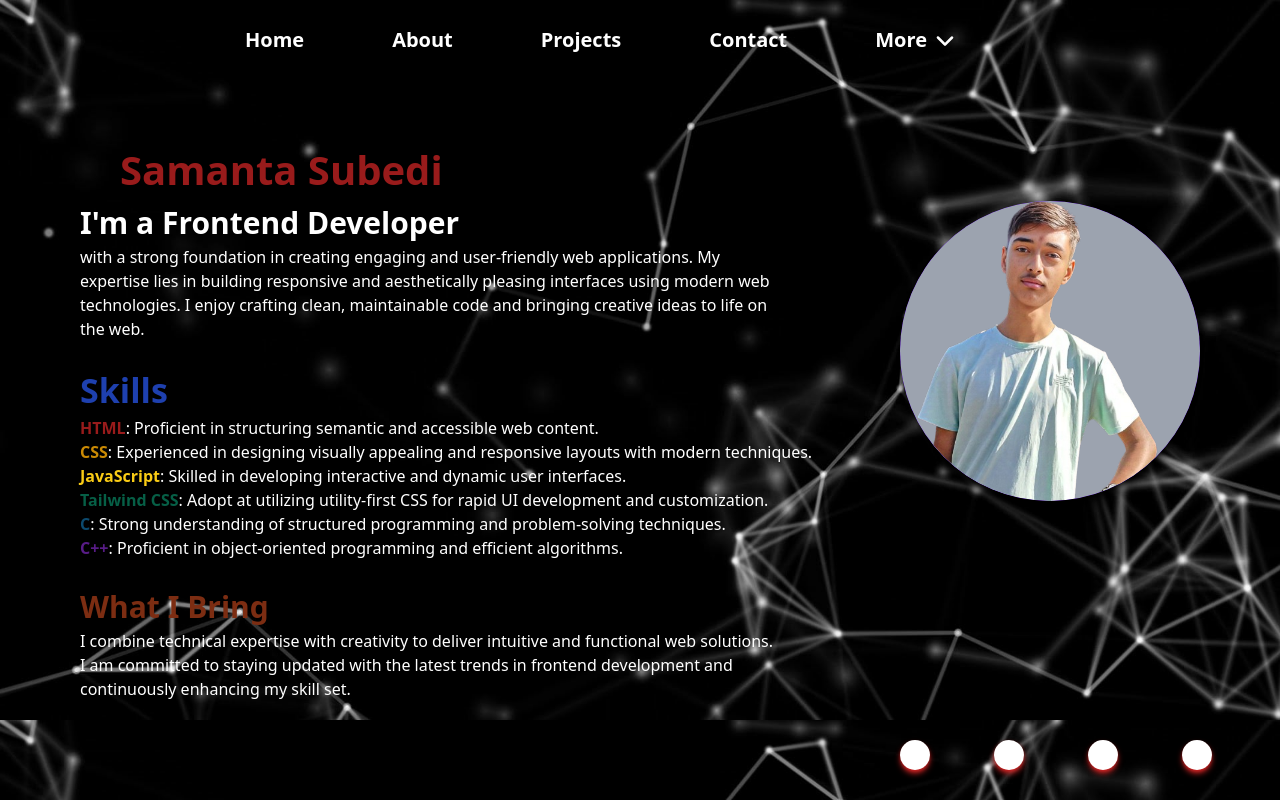
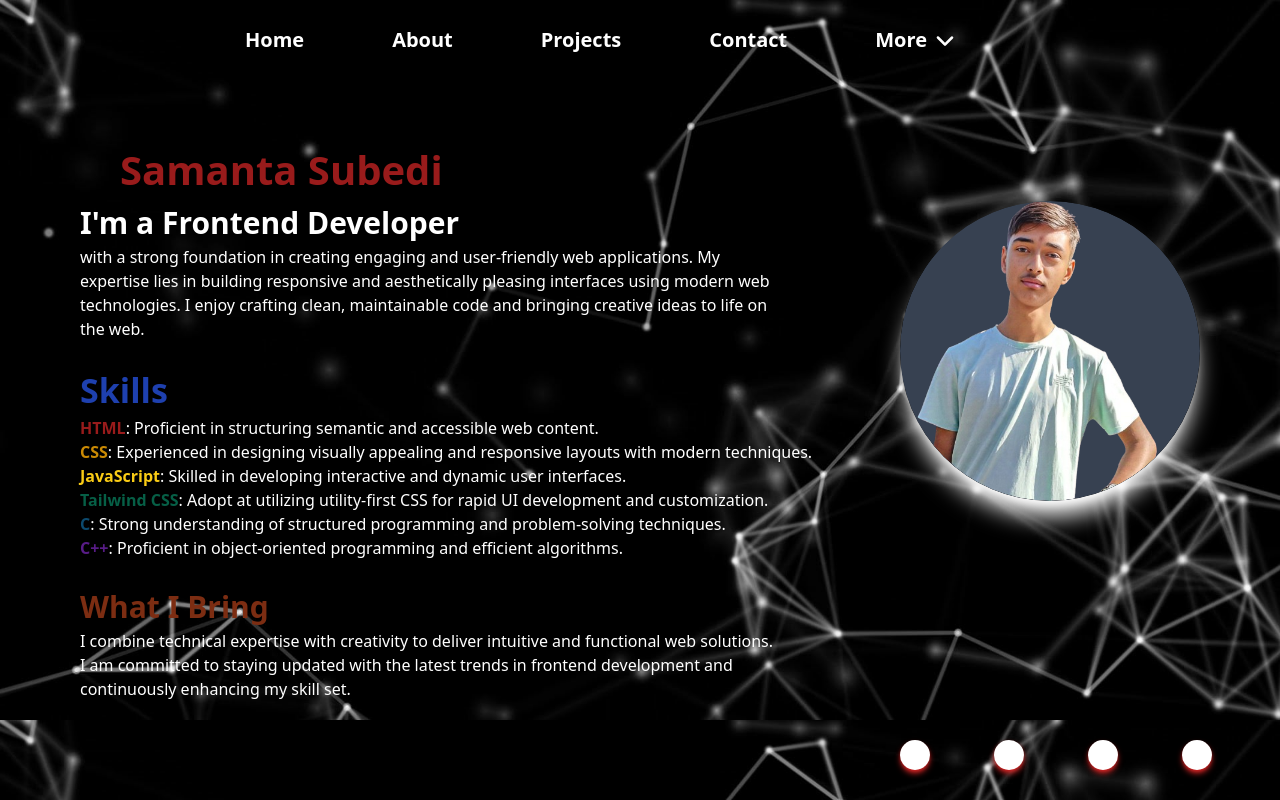
Before and after one commit to samantasubedi/portfolio, a plain HTML site: page index.html in a window 1280 px wide. Shown: the top 800 px of the page. Drawn offline with nearby package versions, Linux system fonts and the light colour scheme.

Commit message:
minor fixes

```diff
--- a/index.html
+++ b/index.html
@@ -141,8 +141,8 @@
 
     </div>
     <div
-        class="relative ml-[900px] top-[-500px]  h-[300px] w-[300px] rounded-full  flex justify-center items-center shadow-lg shadow-black overflow-hidden bg-violet-600 ">
-        <div class="h-[300px] w-[300px] rounded-full flex content-center  overflow-hidden bg-gray-400 ">
+        class="relative ml-[900px] top-[-500px]  h-[300px] w-[300px]  flex justify-center items-center overflow-hidden shadow-xl shadow-white rounded-full">
+        <div class="h-[300px] w-[300px]  flex content-center rounded-full overflow-hidden bg-gray-700 ">
 
 
             <img src="my-photo.png" class="h-[300px] w-[300px] rounded-full">
```
